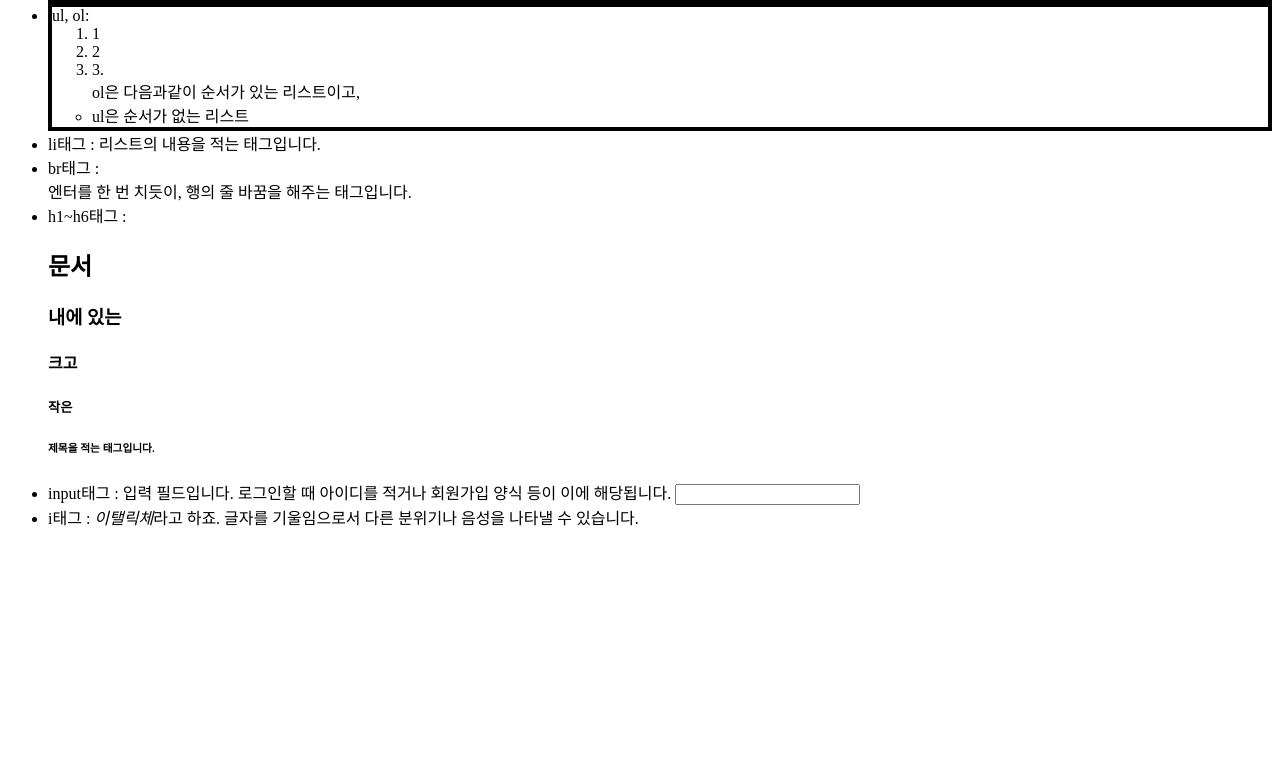
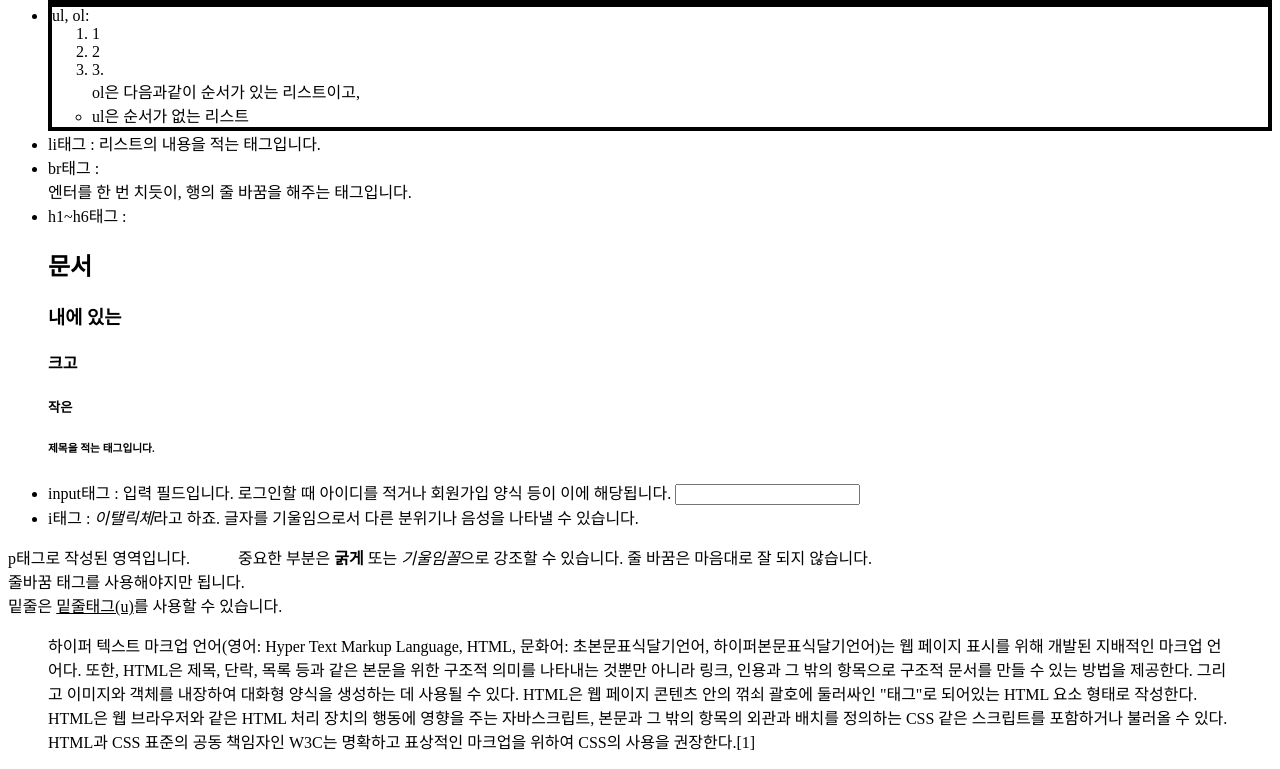
Before and after one commit to MkBaek0229/HTML03, a plain HTML site: page index.html in a window 1280 px wide. Shown: the part 1163-1932 px from the top of the page. Before the commit the page ends 1708 px from the top, so only its background shows below. Drawn offline with Linux system fonts and the light colour scheme.

Commit message:
blockquote 인용문 추가

```diff
--- a/index.html
+++ b/index.html
@@ -52,6 +52,13 @@
     <li>input태그 : 입력 필드입니다. 로그인할 때 아이디를 적거나 회원가입 양식 등이 이에 해당됩니다. <input type="text"></li>
     <li>i태그 : <i>이탤릭체</i>라고 하죠. 글자를 기울임으로서 다른 분위기나 음성을 나타낼 수 있습니다.</li>
     </ul>
+   <!-- 띄어쓰기는 &nbsp-->
+    <p>p태그로 작성된 영역입니다.   &nbsp; &nbsp; &nbsp; &nbsp; &nbsp;&nbsp; 중요한 부분은 <b>굵게</b> 또는 <i>기울임꼴</i>으로 강조할 수 있습니다.
+        줄 바꿈은 마음대로 잘 되지 않습니다.
+        <br> 줄바꿈 태그를 사용해야지만 됩니다.<br>
+        밑줄은 <u>밑줄태그(u)</u>를 사용할 수 있습니다.
+    </p>
+    <blockquote cite="https://ko.wikipedia.org/wiki/HTML"><p>하이퍼 텍스트 마크업 언어(영어: Hyper Text Markup Language, HTML, 문화어: 초본문표식달기언어, 하이퍼본문표식달기언어)는 웹 페이지 표시를 위해 개발된 지배적인 마크업 언어다. 또한, HTML은 제목, 단락, 목록 등과 같은 본문을 위한 구조적 의미를 나타내는 것뿐만 아니라 링크, 인용과 그 밖의 항목으로 구조적 문서를 만들 수 있는 방법을 제공한다. 그리고 이미지와 객체를 내장하여 대화형 양식을 생성하는 데 사용될 수 있다. HTML은 웹 페이지 콘텐츠 안의 꺾쇠 괄호에 둘러싸인 "태그"로 되어있는 HTML 요소 형태로 작성한다. HTML은 웹 브라우저와 같은 HTML 처리 장치의 행동에 영향을 주는 자바스크립트, 본문과 그 밖의 항목의 외관과 배치를 정의하는 CSS 같은 스크립트를 포함하거나 불러올 수 있다. HTML과 CSS 표준의 공동 책임자인 W3C는 명확하고 표상적인 마크업을 위하여 CSS의 사용을 권장한다.[1]</p></blockquote>
 </section>
     </main>
 </body>
```
